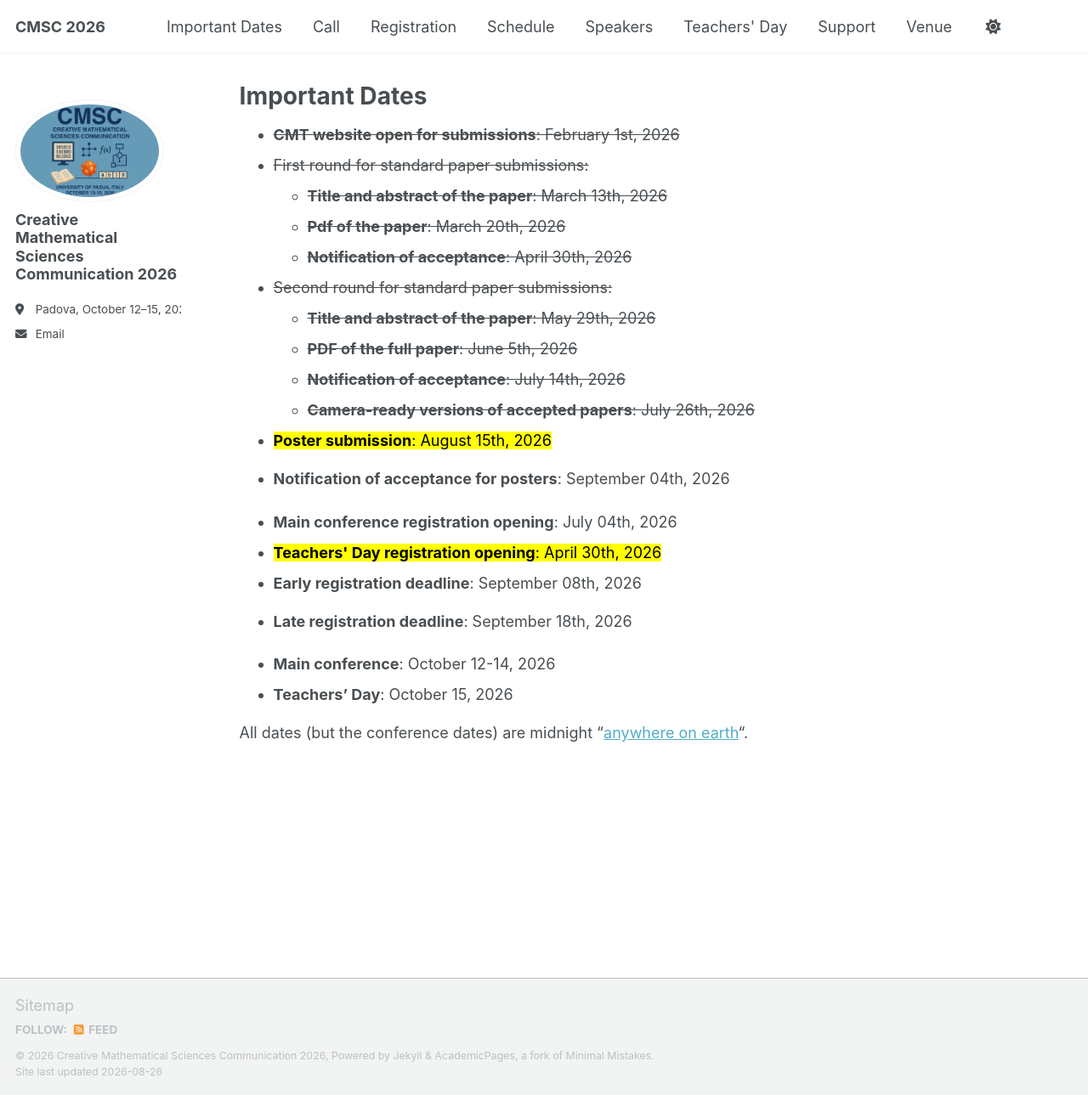
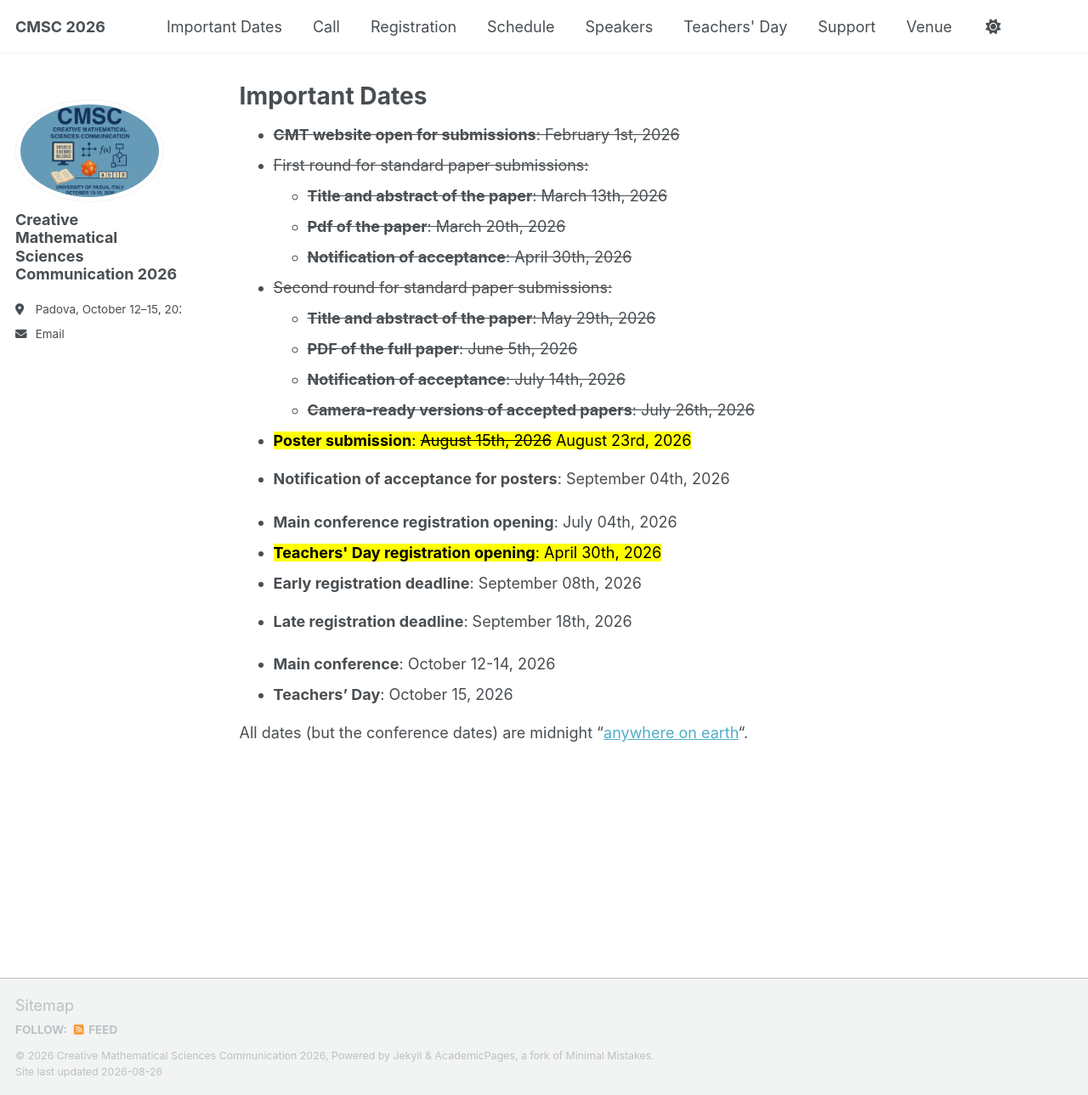
Before and after one commit to CMSC2026/cmsc2026.github.io, a Jekyll site: the page built from _pages/dates.md, in a window 1280 px wide and 1289 px high. Shown: the whole window at 85% size. Built offline with Jekyll 4.4.1, drawn with Linux system fonts in a browser that asks for light colours; a script that is not in the unit is left out.

Commit message:
extended poster deadline submission

```diff
--- a/_pages/dates.md
+++ b/_pages/dates.md
@@ -17,7 +17,7 @@ author_profile: true
    - <s><b>Notification of acceptance</b>: July 14th, 2026</s>
    - <s><b>Camera-ready versions of accepted papers</b>: July 26th, 2026</s>
 
-- <mark style="background-color: yellow"><b>Poster submission</b>: August 15th, 2026</mark>
+- <mark style="background-color: yellow"><b>Poster submission</b>: <s>August 15th, 2026</s> August 23rd, 2026</mark>
 - <b>Notification of acceptance for posters</b>: September 04th, 2026
 
  - <b>Main conference registration opening</b>: July 04th, 2026
```
